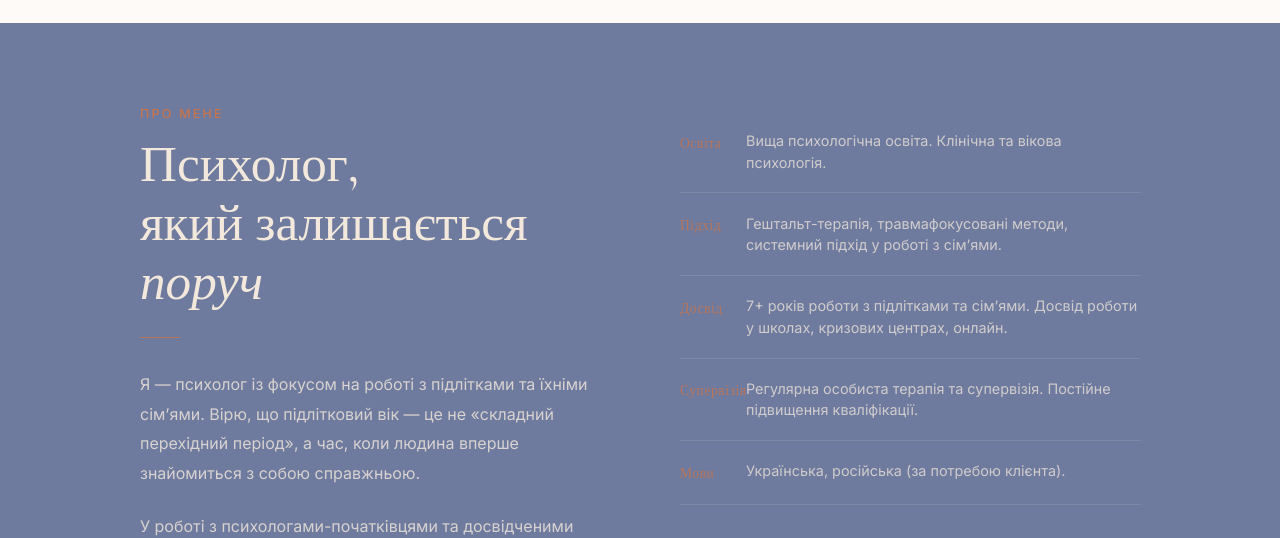
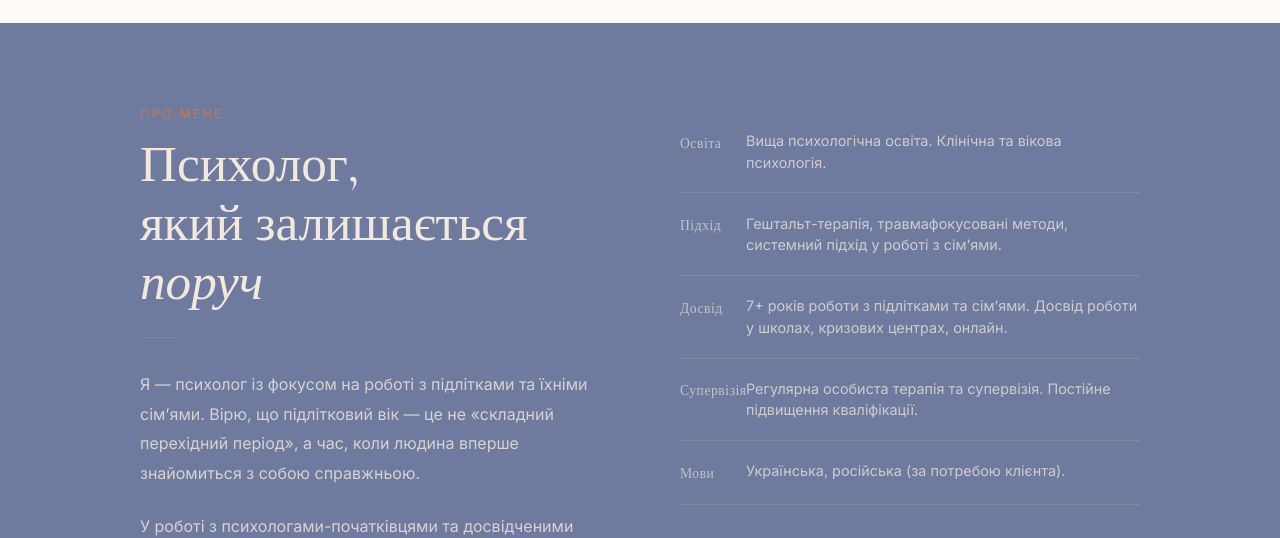
Before and after one commit to Gura-Andriy/tetiana-zavialova, a plain HTML site: page index.html in a window 1280 px wide. Shown: the part 2240-2778 px from the top of the page. Drawn offline with nearby package versions, Linux system fonts and the light colour scheme.

Commit message:
Add files via upload

```diff
--- a/css/styles.css
+++ b/css/styles.css
@@ -489,7 +489,7 @@ nav.scrolled .nav-burger span { background: var(--graphite); }
 .credential-year {
   font-family: 'Cormorant Garamond', serif;
   font-size: 0.85rem;
-  color: rgba(217,116,61,0.7);
+  color: rgba(242,232,220,0.65);
   min-width: 50px;
   padding-top: 0.1rem;
   letter-spacing: 0.04em;
```
